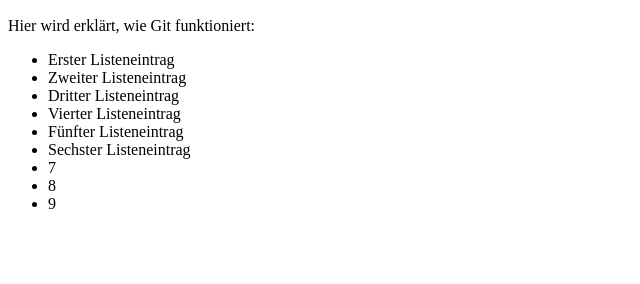
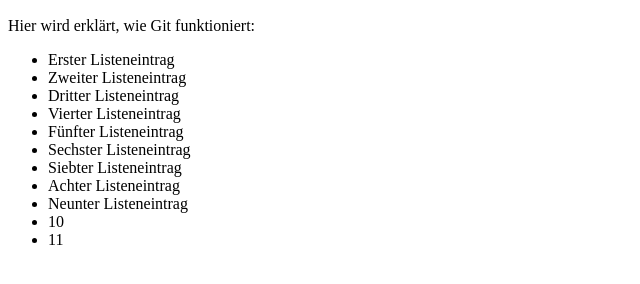
Before and after one commit to MartinVollenweider/major-ma-mv, a plain HTML site: page index.html in a window 1280 px wide. Shown: the part 110-394 px from the top of the page, without its empty margins (0-640 px from the left). Drawn offline with Linux system fonts and the light colour scheme.

Commit message:
Add until li 11

```diff
--- a/index.html
+++ b/index.html
@@ -16,9 +16,11 @@
       <li>Vierter Listeneintrag</li>
       <li>Fünfter Listeneintrag</li>
       <li>Sechster Listeneintrag</li>
-      <li>7</li>
-      <li>8</li>
-      <li>9</li>
+      <li>Siebter Listeneintrag</li>
+      <li>Achter Listeneintrag</li>
+      <li>Neunter Listeneintrag</li>
+      <li>10</li>
+      <li>11</li>
     </ul>
   </body>
 </html>
```
